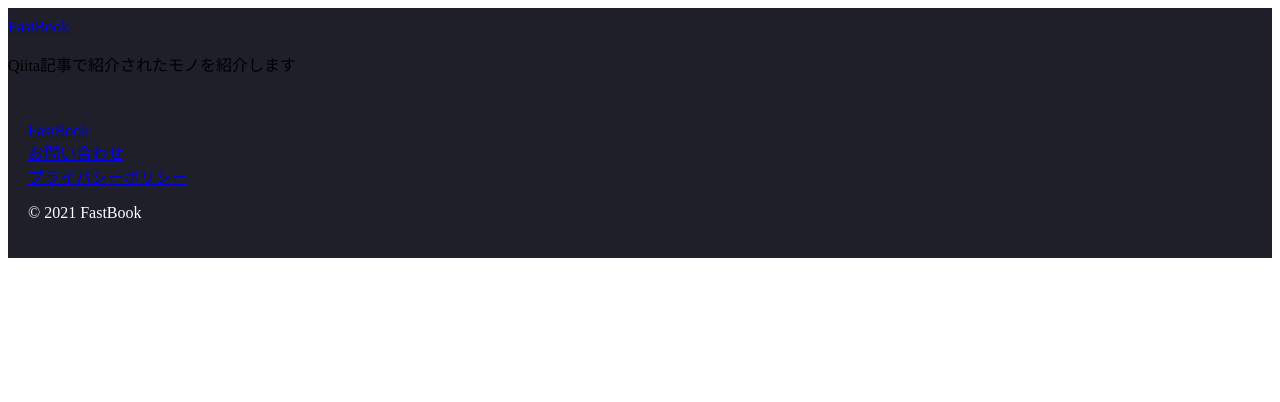
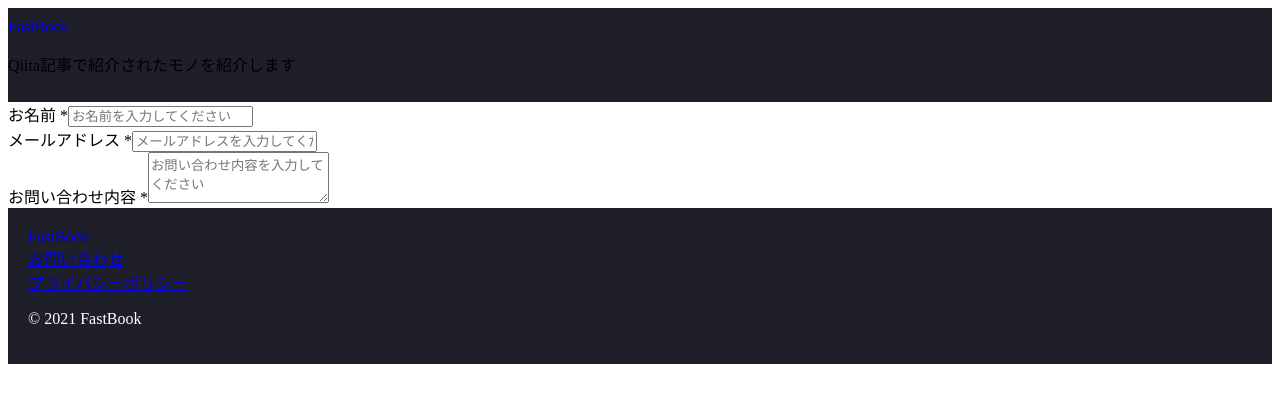
Before and after one commit to akizora/vue-practice-site, a Nuxt app: page /form in a window 1280 px wide. Shown: the top 402 px of the page. Built offline with nearby package versions, Linux system fonts and the light colour scheme.

Commit message:
add form

```diff
--- a/components/BottomFooter.vue
+++ b/components/BottomFooter.vue
@@ -16,7 +16,9 @@
           </nuxt-link>
         </div> -->
         <div class="col-sm-2">
-          <nuxt-link :to="`/`" class="btn text-white">お問い合わせ</nuxt-link>
+          <nuxt-link :to="`/form`" class="btn text-white">
+            お問い合わせ
+          </nuxt-link>
         </div>
         <!-- <div class="col-sm-3">
           <nuxt-link :to="`/`" class="btn text-white">利用規約</nuxt-link>
--- /dev/null
+++ b/pages/form/index.vue
@@ -0,0 +1,63 @@
+<template>
+  <div class="container mt-3">
+    <div id="form-parts">
+      <div class="row element">
+        <div class="col-md-12 col-xs-12">
+          <div class="panel-group">
+            <label class="txt-larger3 mrt5 must-value">
+              お名前
+              <span class="label_require">*</span>
+            </label>
+            <input
+              name="name"
+              type="text"
+              class="form-control"
+              placeholder="お名前を入力してください"
+              value=""
+            />
+          </div>
+        </div>
+      </div>
+      <div class="row element">
+        <div class="col-md-12 col-xs-12">
+          <div class="panel-group">
+            <label class="txt-larger3 mrt5 must-value">
+              メールアドレス
+              <span class="label_require">*</span>
+            </label>
+            <input
+              name="email"
+              type="email"
+              class="form-control"
+              placeholder="メールアドレスを入力してください"
+              value=""
+            />
+            <p class="control-label" style="display: none" />
+          </div>
+        </div>
+      </div>
+      <div id="fa99581e5e86c0dc9c5fcaa445d0ab48ddae5876" class="row element">
+        <div class="col-md-12 col-xs-12">
+          <div class="panel-group">
+            <label class="txt-larger3 mrt5 must-value">
+              お問い合わせ内容
+              <span class="label_require">*</span>
+            </label>
+            <textarea
+              name="textarea"
+              id="1f4428e12df9de76f8f2065f9f04ec30aa50607e"
+              class="form-control"
+              rows="3"
+              placeholder="お問い合わせ内容を入力してください"
+            />
+            <p class="control-label" style="display: none" />
+          </div>
+        </div>
+      </div>
+    </div>
+  </div>
+</template>
+
+<script></script>
+
+<style lang="scss" scoped></style>
```
